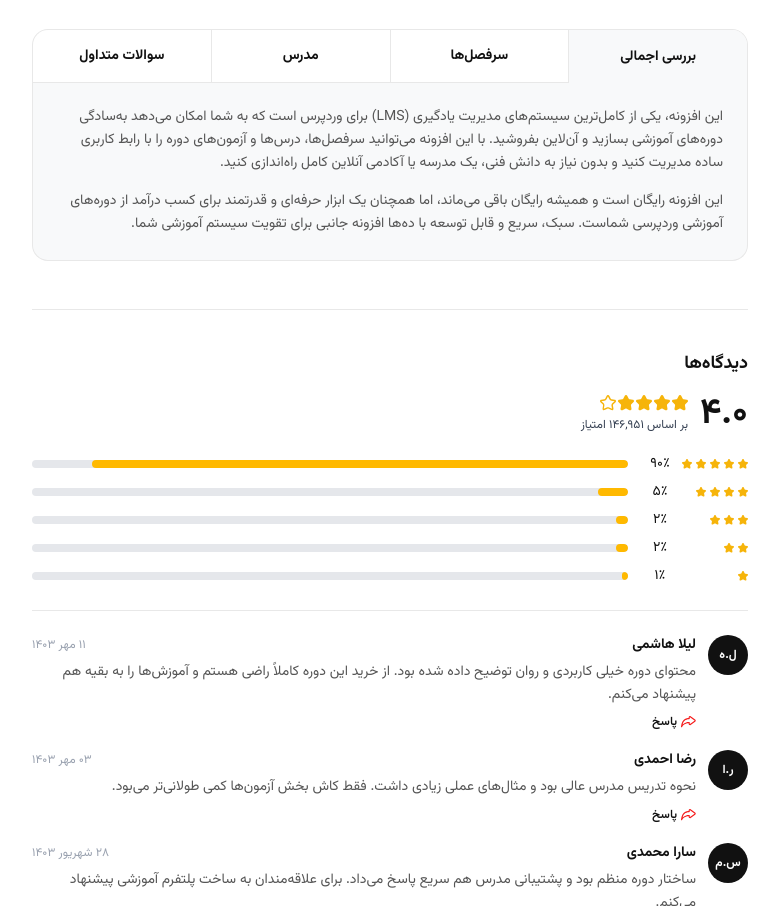
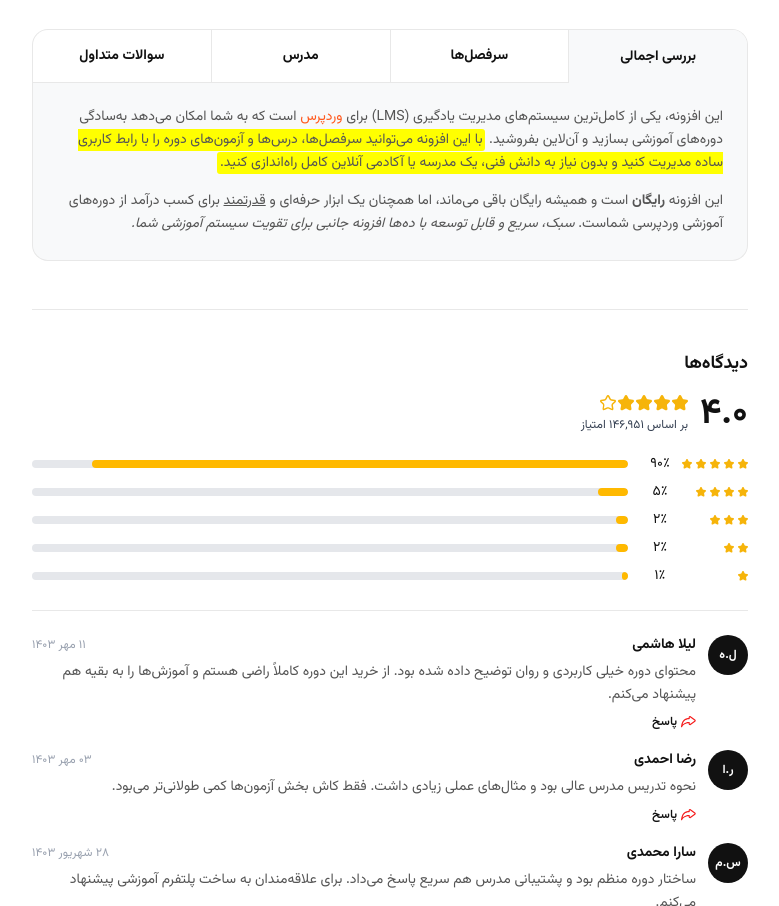
Before and after one commit to Mohammad3665/ELeraningTemplate, a website: page course-single.html in a window 1280 px wide. Shown: the part 818-1724 px from the top of the page, without its empty margins (446-1225 px from the left). Drawn offline with Linux system fonts and the light colour scheme.

Commit message:
feat(editor): add formatting tags support for article and course descriptions

```diff
--- a/course-single.html
+++ b/course-single.html
@@ -421,17 +421,18 @@
               <div class="space-y-4 text-xs leading-relaxed text-body sm:text-sm">
                 <p>
                   این افزونه، یکی از کامل‌ترین سیستم‌های مدیریت یادگیری (LMS)
-                  برای وردپرس است که به شما امکان می‌دهد به‌سادگی دوره‌های
-                  آموزشی بسازید و آن‌لاین بفروشید. با این افزونه می‌توانید
-                  سرفصل‌ها، درس‌ها و آزمون‌های دوره را با رابط کاربری ساده
-                  مدیریت کنید و بدون نیاز به دانش فنی، یک مدرسه یا آکادمی
-                  آنلاین کامل راه‌اندازی کنید.
+                  برای <a href="https://wordpress.org/" class="text-primary">وردپرس</a> است که به شما امکان می‌دهد
+                  به‌سادگی دوره‌های
+                  آموزشی بسازید و آن‌لاین بفروشید. <mark>با این افزونه می‌توانید
+                    سرفصل‌ها، درس‌ها و آزمون‌های دوره را با رابط کاربری ساده
+                    مدیریت کنید و بدون نیاز به دانش فنی، یک مدرسه یا آکادمی
+                    آنلاین کامل راه‌اندازی کنید.</mark>
                 </p>
                 <p>
-                  این افزونه رایگان است و همیشه رایگان باقی می‌ماند، اما
-                  همچنان یک ابزار حرفه‌ای و قدرتمند برای کسب درآمد از دوره‌های
-                  آموزشی وردپرسی شماست. سبک، سریع و قابل توسعه با ده‌ها افزونه
-                  جانبی برای تقویت سیستم آموزشی شما.
+                  این افزونه <b>رایگان</b> است و همیشه رایگان باقی می‌ماند، اما
+                  همچنان یک ابزار حرفه‌ای و <u>قدرتمند</u> برای کسب درآمد از دوره‌های
+                  آموزشی وردپرسی شماست. <i>سبک، سریع و قابل توسعه با ده‌ها افزونه
+                    جانبی برای تقویت سیستم آموزشی شما.</i>
                 </p>
               </div>
             </div>
--- a/src/css/style.css
+++ b/src/css/style.css
@@ -1,4 +1,11 @@
 @import "../tailwind/output.css";
+
+mark {
+  background-color: color-mix(in srgb, #ff5a1f 20%, #ffcc00 10%, transparent);
+  color: inherit;
+  padding: 0 0.2em;
+  border-radius: 3px;
+}
 
 .swiper-pagination-bullet-active {
   background-color: var(--color-primary) !important;
```
Also changed, not shown: blog-single.html (+6 -5 lines).
